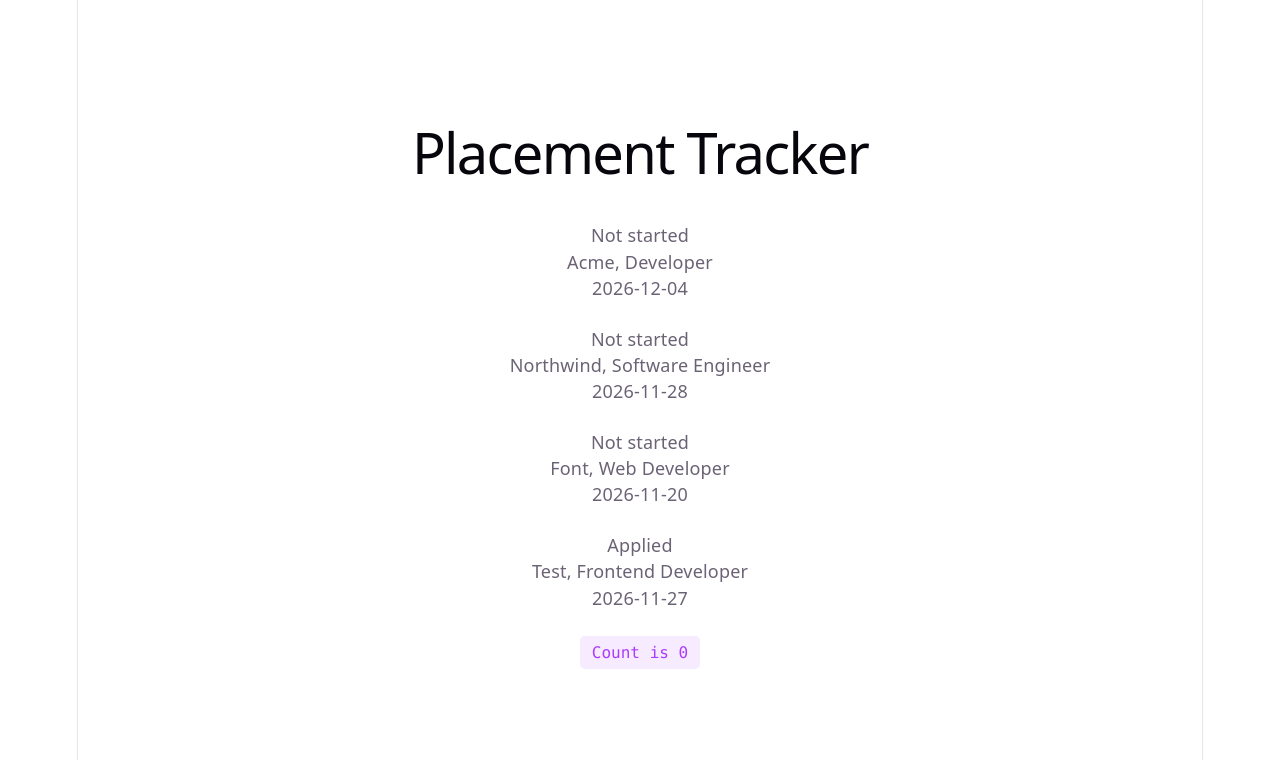
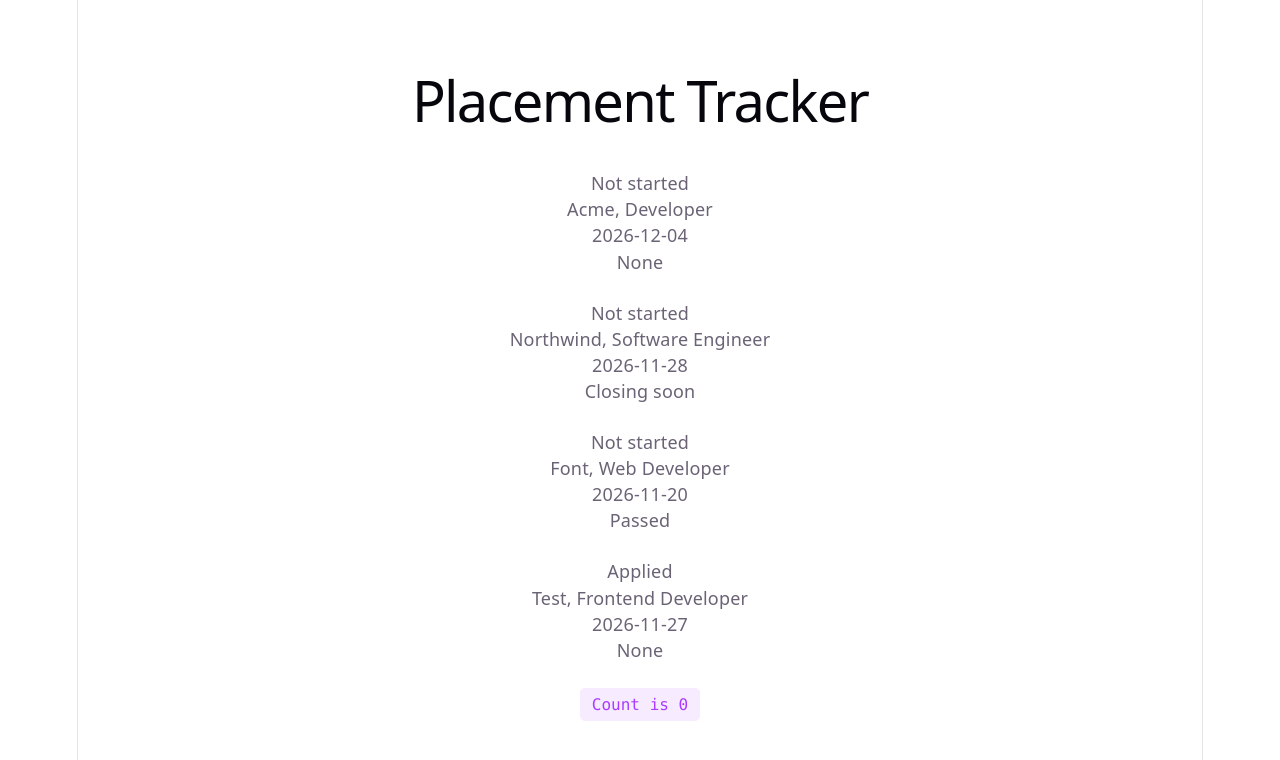
Before and after one commit to MutindaMutio/Placement-Tracker, a React (Vite) app in the folder client/: page / in a window 1280 px wide. Shown: the top 760 px of the page. Built offline with nearby package versions, Linux system fonts and the light colour scheme.

Commit message:
Pass today to ApplicationRow and show getUrgency result as text in each row

```diff
--- a/client/src/App.tsx
+++ b/client/src/App.tsx
@@ -20,7 +20,7 @@ function App() {
           <h1>Placement Tracker</h1>
         </div>
         {fakeApplications.map((application) => (
-          <ApplicationRow key={application.company} application={application} />
+          <ApplicationRow key={application.company} application={application} today="2026-11-25" />
         ))}
         <button
           type="button"
--- a/client/src/ApplicationRow.tsx
+++ b/client/src/ApplicationRow.tsx
@@ -1,15 +1,19 @@
 import type { Application } from "./application.js";
+import { getUrgency } from "./urgency.js";
 
 type ApplicationRowProps = {
   application: Application;
+  today: string;
 };
 
-export function ApplicationRow({ application }: ApplicationRowProps) {
+export function ApplicationRow({ application, today }: ApplicationRowProps) {
+  const urgency = getUrgency(application, today);
   return (
     <div>
       <span>{application.status}</span>
       <p>{application.company}, {application.role}</p>
       <p>{application.deadline}</p>
+      <p>{urgency}</p>
     </div>
   );
 }
```
